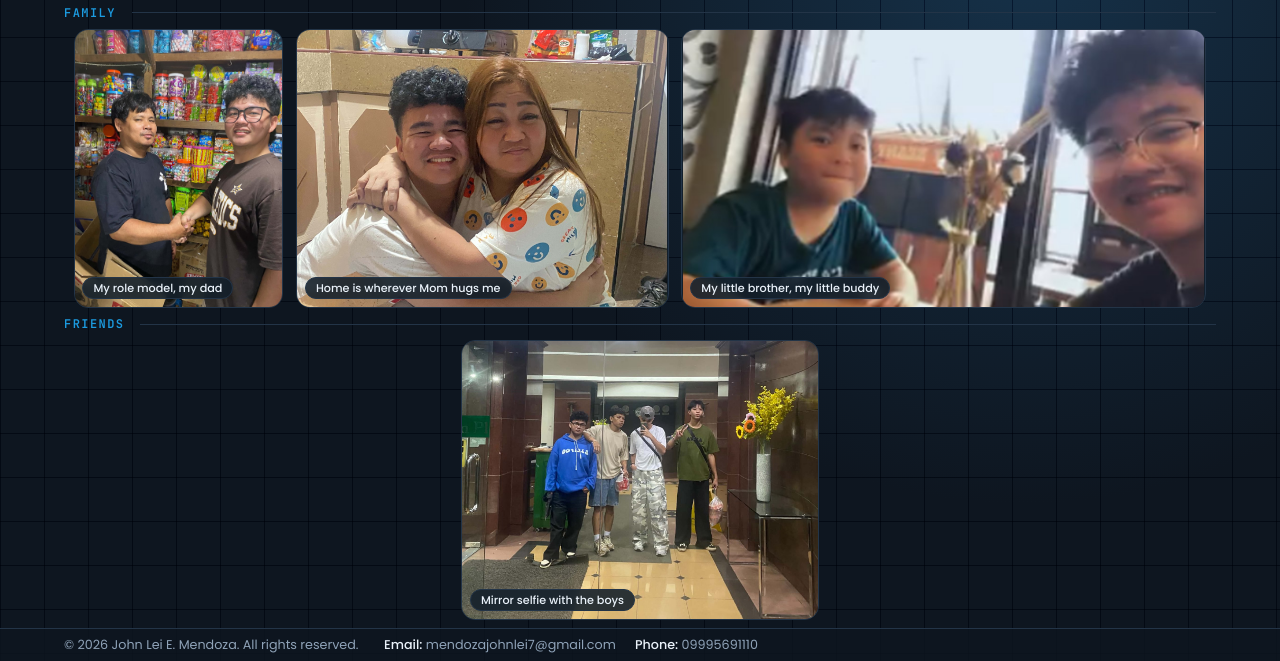
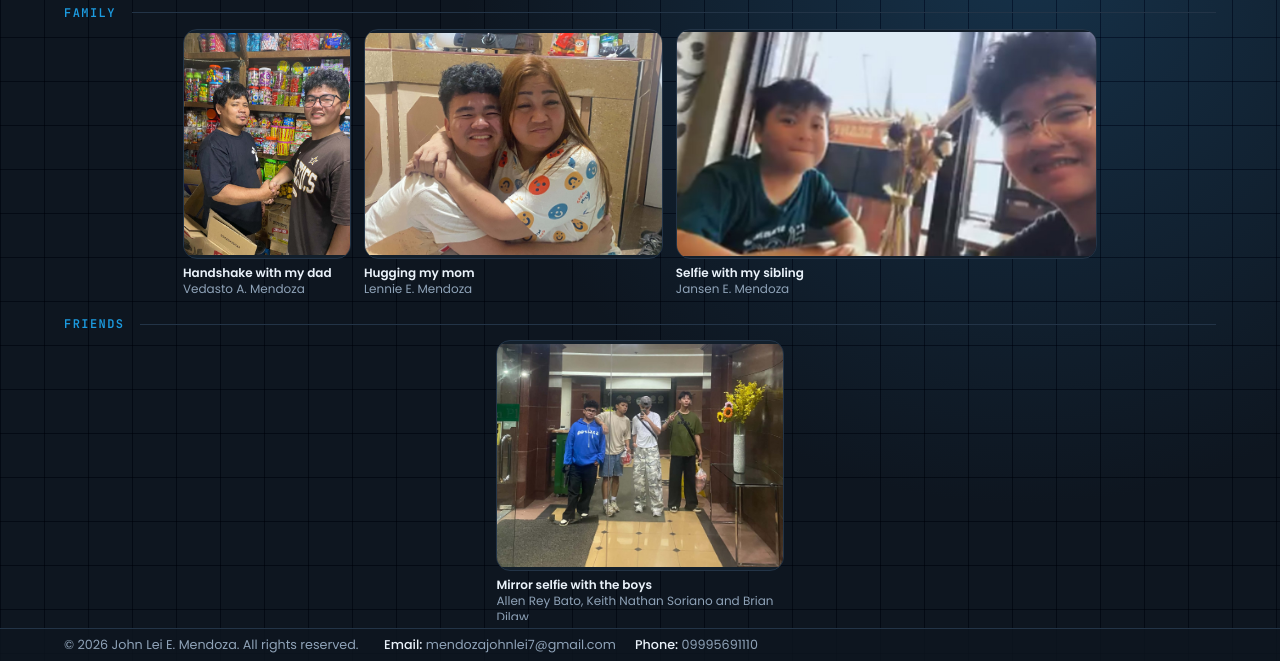
Before and after one commit to zhepplays6-rgb/mendozajohnlei, a plain HTML site: page index.html in a window 1280 px wide. Both pictures are taken after a click on the button "Family & Friends". Shown: the part 139-800 px from the top of the page. Drawn offline with Linux system fonts and the light colour scheme.

Commit message:
Enhance photo display with captions and names
Updated the layout and styling for photo items, added names under captions, and improved button functionality.

```diff
--- a/index.html
+++ b/index.html
@@ -163,13 +163,17 @@ h2{font-size:clamp(1.6rem,5.5vh,2.8rem);margin-bottom:2.4vh}
 .ff{flex:1;min-width:0;min-height:0;align-self:stretch;display:flex;flex-direction:column;gap:1vh;padding:1.4vh 0 1vh;overflow:hidden}
 .ff>h2{font-size:clamp(1.3rem,3.8vh,2rem);margin:0}
 .ff-lead{color:var(--ink);font-size:clamp(.7rem,1.7vh,.95rem)}
-.ff-row{flex:1;min-height:0;display:flex;justify-content:center;gap:clamp(.5rem,1vw,.9rem)}
-.pbtn{position:relative;flex:0 1 auto;height:100%;aspect-ratio:var(--ar);min-width:0;min-height:0;padding:0;border:1px solid var(--line);border-radius:14px;overflow:hidden;background:var(--panel);cursor:zoom-in;transition:border-color .15s,box-shadow .15s}
+/* Each photo has its caption (bold) and the names (muted) underneath */
+.ff-row{flex:1;min-height:0;display:flex;justify-content:center;gap:clamp(.5rem,1vw,.9rem);container-type:size}
+.pitem{flex:0 1 auto;min-width:0;height:100%;width:calc((100cqh - 4.6em) * var(--ar));display:flex;flex-direction:column;gap:.7vh;font-size:clamp(.62rem,1.5vh,.85rem);line-height:1.35}
+.pbtn{position:relative;flex:1 1 0;min-height:0;width:100%;padding:0;border:1px solid var(--line);border-radius:14px;overflow:hidden;background:var(--panel);cursor:zoom-in;transition:border-color .15s,box-shadow .15s}
 .pbtn img{position:absolute;inset:0;width:100%;height:100%;object-fit:contain}
 .pbtn:hover,.pbtn:focus-visible{border-color:var(--accent);box-shadow:0 0 18px #1c9be055}
 .pbtn:focus-visible{outline:none}
-.pbtn .tag{position:absolute;left:.7em;bottom:.7em;max-width:calc(100% - 1.4em);font:500 clamp(.62rem,1.4vh,.8rem)/1.3 Poppins,sans-serif;color:var(--ink);background:color-mix(in srgb,var(--panel) 88%,transparent);border:1px solid var(--line);border-radius:999px;padding:.25em .9em;backdrop-filter:blur(4px)}
-@media (max-width:820px){.ff{overflow:hidden}.ff-row{flex:1;min-height:0;display:grid;grid-auto-flow:column;grid-auto-columns:minmax(0,1fr)}.pbtn{aspect-ratio:auto}.pbtn .tag{display:none}}
+.pcap{flex:0 0 auto;height:3.6em;overflow:hidden}
+.pcap b{display:block;font-weight:600;color:var(--ink)}
+.pcap span{display:block;color:var(--mute)}
+@media (max-width:820px){.ff{overflow:hidden}.ff-row{flex:1;min-height:0;display:grid;grid-auto-flow:column;grid-auto-columns:minmax(0,1fr)}.pitem{width:auto}.pcap{display:none}}
 .legal{flex-shrink:0;display:flex;justify-content:flex-start;align-items:center;flex-wrap:wrap;gap:.3rem 1.6rem;padding:.9vh max(5vw,260px) .9vh 5vw;border-top:1px solid var(--line);background:var(--hdr);color:var(--mute);font-size:.78em;line-height:1.4}
 .legal ul{list-style:none;padding:0;display:flex;flex-wrap:wrap;gap:.2rem 1.2rem}
 .legal a{color:var(--mute);text-decoration:none;transition:color .15s}
@@ -507,22 +511,23 @@ h2{font-size:clamp(1.6rem,5.5vh,2.8rem);margin-bottom:2.4vh}
   lb.onclick=function(e){if(e.target===lb)lbClose()};
   renderShots();
 
-  /* EDIT YOUR PEOPLE HERE: grp = fam | fr, img = key from IMGS above, ar = photo width / height, tag = caption */
+  /* EDIT YOUR PEOPLE HERE: grp = fam | fr, img = key from IMGS above, ar = photo width / height,
+     tag = caption (bold), names = who is in the photo (muted, under the caption) */
   var people=[
-    {grp:'fam',img:'dad',ar:0.75,tag:'My role model, my dad'},
-    {grp:'fam',img:'mom',ar:1.333,tag:'Home is wherever Mom hugs me'},
-    {grp:'fam',img:'sib',ar:1.878,tag:'My little brother, my little buddy'},
-    {grp:'fr',img:'mirror',ar:1.28,tag:'Mirror selfie with the boys'}
+    {grp:'fam',img:'dad',ar:0.75,tag:'Handshake with my dad',names:'Vedasto A. Mendoza'},
+    {grp:'fam',img:'mom',ar:1.333,tag:'Hugging my mom',names:'Lennie E. Mendoza'},
+    {grp:'fam',img:'sib',ar:1.878,tag:'Selfie with my sibling',names:'Jansen E. Mendoza'},
+    {grp:'fr',img:'mirror',ar:1.28,tag:'Mirror selfie with the boys',names:'Allen Rey Bato, Keith Nathan Soriano and Brian Dilaw'}
   ];
   var peopleShown=people.filter(function(x){return IMGS[x.img]});
   function peopleRow(grp,el){
     el.innerHTML=peopleShown.map(function(x,n){
       if(x.grp!==grp)return '';
-      return '<button type="button" class="pbtn" data-n="'+n+'" style="--ar:'+x.ar+'" aria-label="Zoom: '+esc(x.tag)+'"><img src="'+IMGS[x.img]+'" alt="'+esc(x.tag)+'" loading="lazy"><span class="tag">'+esc(x.tag)+'</span></button>';
+      return '<div class="pitem" style="--ar:'+x.ar+'"><button type="button" class="pbtn" data-n="'+n+'" aria-label="Zoom: '+esc(x.tag)+'"><img src="'+IMGS[x.img]+'" alt="'+esc(x.tag)+'" loading="lazy"></button><div class="pcap"><b>'+esc(x.tag)+'</b><span>'+esc(x.names)+'</span></div></div>';
     }).join('');
     [].forEach.call(el.querySelectorAll('.pbtn'),function(b){b.onclick=function(){
       lastFocus=b;
-      lbItems=peopleShown.map(function(x){return {img:x.img,title:x.tag,date:x.grp==='fam'?'Family':'Friends'}});
+      lbItems=peopleShown.map(function(x){return {img:x.img,title:x.tag+' \u2014 '+x.names,date:x.grp==='fam'?'Family':'Friends'}});
       lbShow(+b.getAttribute('data-n'));
     }});
   }
```
